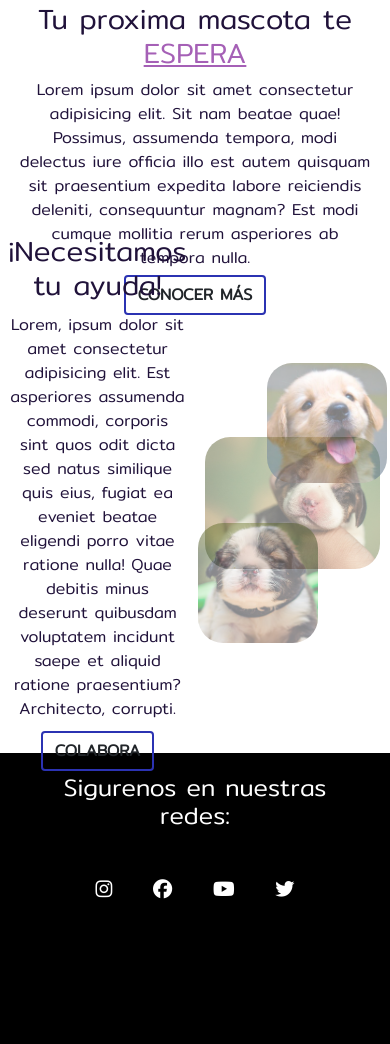
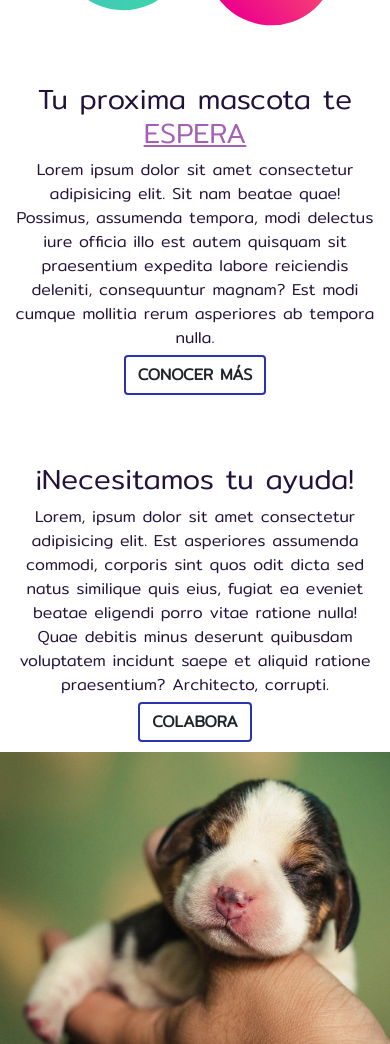
Before and after one commit to plaga2001/LaPatita, a website: page index.html in a window 390 px wide. Shown: the part 1063-2107 px from the top of the page. Drawn offline with nearby package versions, Linux system fonts and the light colour scheme.

Commit message:
Pagina index

```diff
--- a/css/style.scss
+++ b/css/style.scss
@@ -433,6 +433,7 @@ body{
             grid-template-columns: 1fr;
             column-gap: 15px;
             color: white;
+            row-gap: 20px;
             &__redes{
                 text-align: center;
                 grid-area: redes;
@@ -523,20 +524,132 @@ body{
                 margin: 20px 0 0 0;
             }
             &__pbox__p{
-                margin: 5px 5%;
+                margin: 5px 10%;
             }
         }
     }
     .colabora{
-        display: flex;
+        display: block;
         align-items: center;
         justify-content: center;
-        height: 400px;
-        &__textbox__pbox__p{
-            margin: 10px 5%;
+        height: 600px;
+        &__textbox{
+            display: inline;
+            margin: 10px 0;
+            &__pbox__p{
+                margin: 5px 10%;
+            }
         }
-        &__imgbox__img{
-            width: 90%;
+        &__imgbox{
+            display: block;
+            margin: 0 auto;
+            &__img{
+                margin-top: 50px;
+                width: 100%;
+                &--short-1{
+                    position: absolute;
+                    border-radius: 25px;
+                    height: 110px;
+                    top: 70%;
+                    left: -20px;
+                    animation: opacity 4s infinite linear;
+                    animation-delay: 4s;
+                }
+                &--short-2{
+                    position: absolute;
+                    border-radius: 25px;
+                    min-width: 100px;
+                    width: 110px;
+                    height: auto;
+                    bottom: 50%;
+                    right: -20px;
+                    animation: opacity 4s infinite linear;
+                    animation-delay: 4s;
+                }
+            }
+    }
+}
+/*FOOTER*/
+.footer{
+    margin: 50px 0 0 0;
+    background-color: #000000;
+    font-size: 1.2em;
+    &__wrap{
+        padding: 5%;
+        display: grid;
+        grid-template-areas:
+        "redes"
+        "text-1"
+        "text-2";
+        grid-template-rows: 150px repeat(2, 1fr);
+        grid-template-columns: 1fr;
+        column-gap: 15px;
+        color: white;
+        &__redes{
+            text-align: center;
+            grid-area: redes;
+            margin: 0 10%;
+            &__icons{
+                display: flex;
+                justify-content: space-evenly;
+                margin-top: 50px;
+            }
+        }
+        &__text--1{
+            grid-area: text-1;
+            text-align: center;
+            margin: 0 10%;
+        }
+        &__text--2{
+            grid-area: text-2;
+            text-align: center;
+            margin: 0 10%;
+        }
+        &__text__p{
+            margin: 20px;
         }
     }
 }
+
+@media (max-width:480px) {
+    .adopta{
+        height: 760px;
+        &__textbox__pbox__p{
+            margin: 5px 10px;
+        }
+    }
+
+    .colabora{
+        margin: 20px 0;
+        &__textbox__pbox__p{
+            margin: 5px 10px;
+        }
+        &__imgbox{
+            display: inline;
+            &__img{
+                height: auto;
+                margin: 10px 0;
+                border-radius: 0;
+                animation: none;
+            }
+            &__img--short-1{
+                display: none;
+            }
+            &__img--short-2{
+                display: none;
+            }
+        }
+    }
+}
+.footer{
+    &__wrap{
+        padding: 20px 5px;
+        &__text--1{
+            margin: 0 10px;
+        }
+        &__text--2{
+            margin: 0 10px;
+        }
+    }
+}
+}
```
Also changed, not shown: css/style.css, 1 other file.
